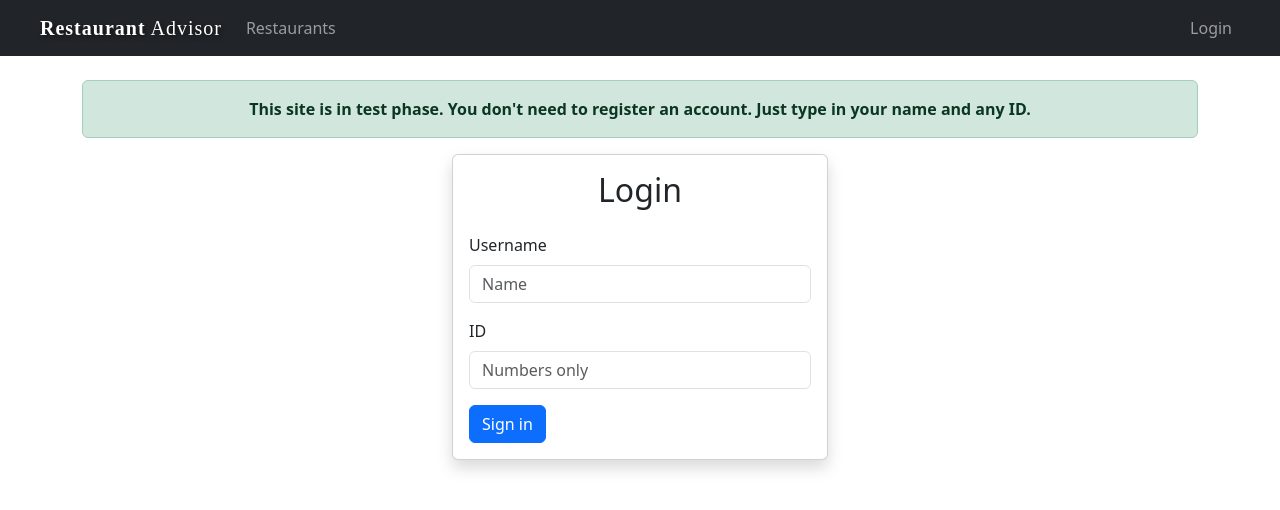
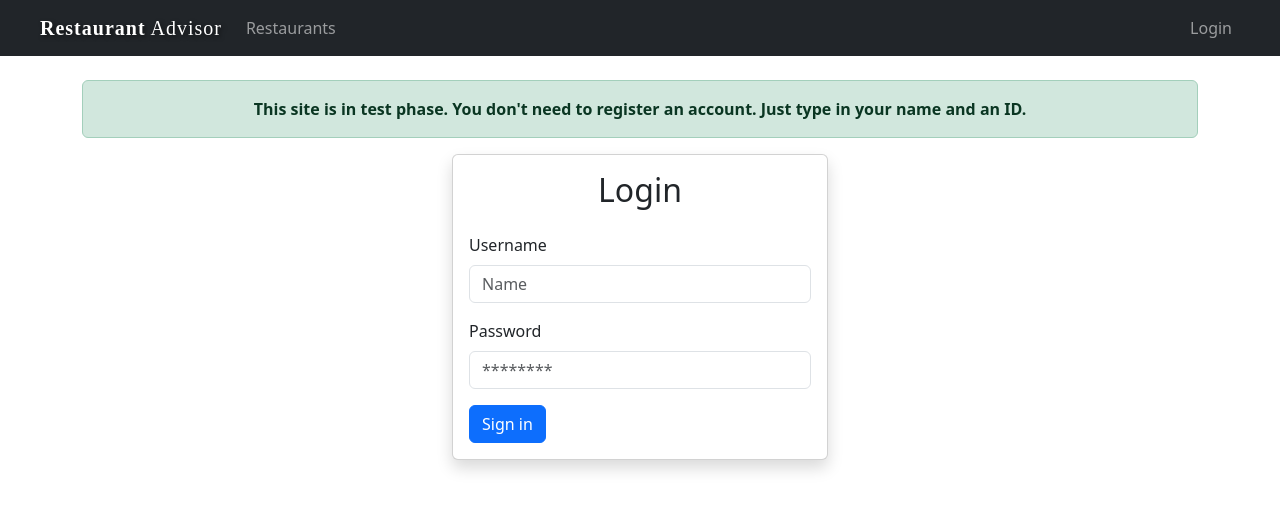
Before and after one commit to A-one1/restaurant-reviews, a React (Create React App) app in the folder frontend/: page /login in a window 1280 px wide. Shown: the top 510 px of the page. Built offline with nearby package versions, Linux system fonts and the light colour scheme.

Commit message:
login-validation

```diff
--- a/frontend/src/components/login.js
+++ b/frontend/src/components/login.js
@@ -1,4 +1,4 @@
-import React, { useState } from "react";
+import React, { useEffect, useState } from "react";
 import "bootstrap/dist/css/bootstrap.min.css";
 import { useNavigate } from "react-router-dom";
 
@@ -14,6 +14,7 @@ const Login = (props) => {
   const handleInputChange = (event) => {
     const { name, value } = event.target;
     setUser({ ...user, [name]: value });
+    setErrors({ ...errors, [name]: "" });
   };
 
   const validateForm = () => {
@@ -26,7 +27,7 @@ const Login = (props) => {
     }
 
     if (!user.id.trim()) {
-      errors.id = "ID is required";
+      errors.id = "Password is required";
       isValid = false;
     }
     setErrors(errors);
@@ -39,13 +40,15 @@ const Login = (props) => {
       navigate("/");
     }
   };
+
+
   return (
     <div className="form-group">
       <div className="alert alert-success ">
         <center>
           <strong>
             This site is in test phase. You don't need to register an account.
-            Just type in your name and any ID.
+            Just type in your name and an ID.
           </strong>
         </center>
       </div>
@@ -77,11 +80,11 @@ const Login = (props) => {
 
               <div className="mb-3">
                 <label htmlFor="loginPassword" className="form-label">
-                  ID
+                  Password
                 </label>
                 <input
-                  type="text"
-                  placeholder="Numbers only"
+                  type="password"
+                  placeholder="********"
                   className={`form-control ${errors.id ? "is-invalid" : ""}`}
                   id="loginPassword"
                   name="id"
```
